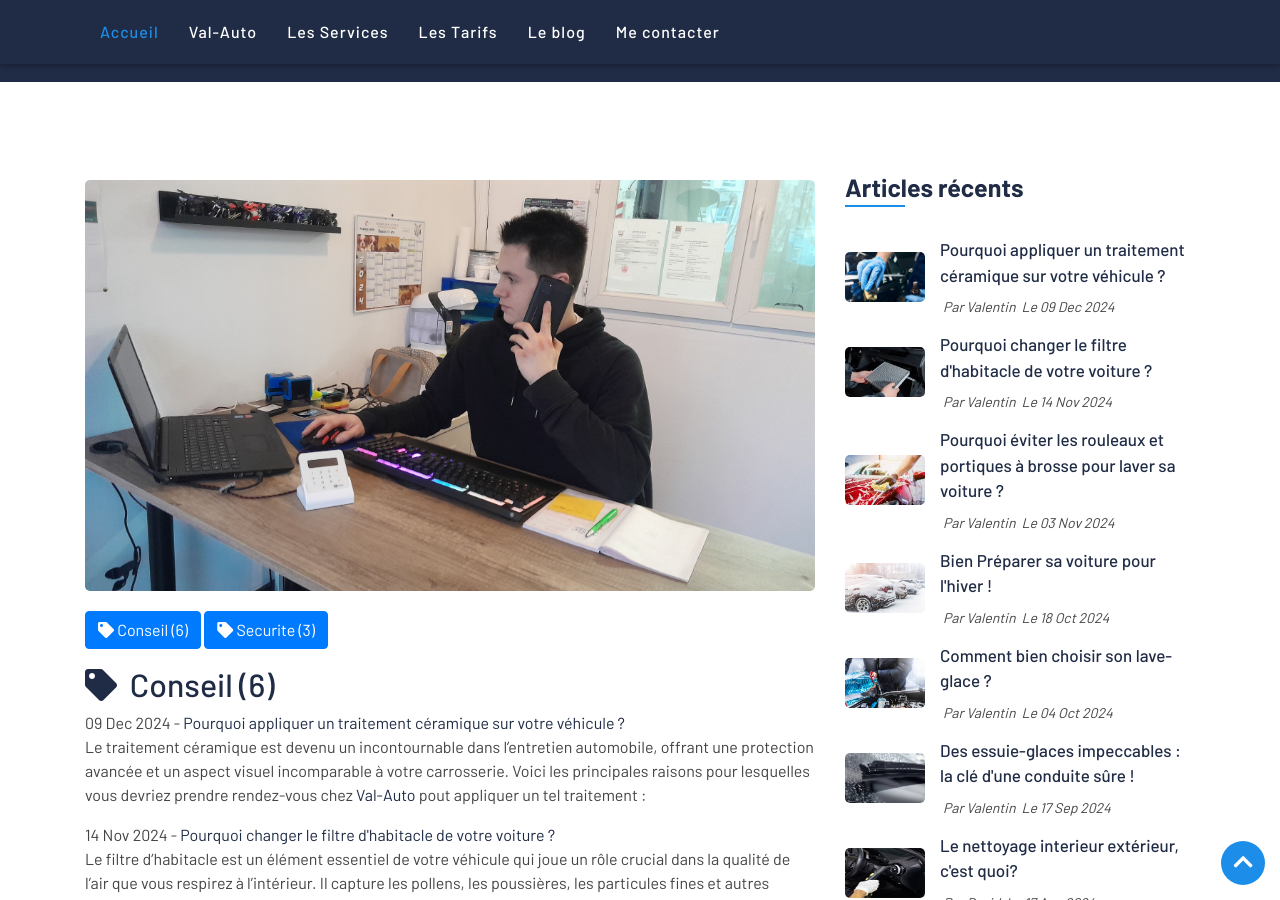
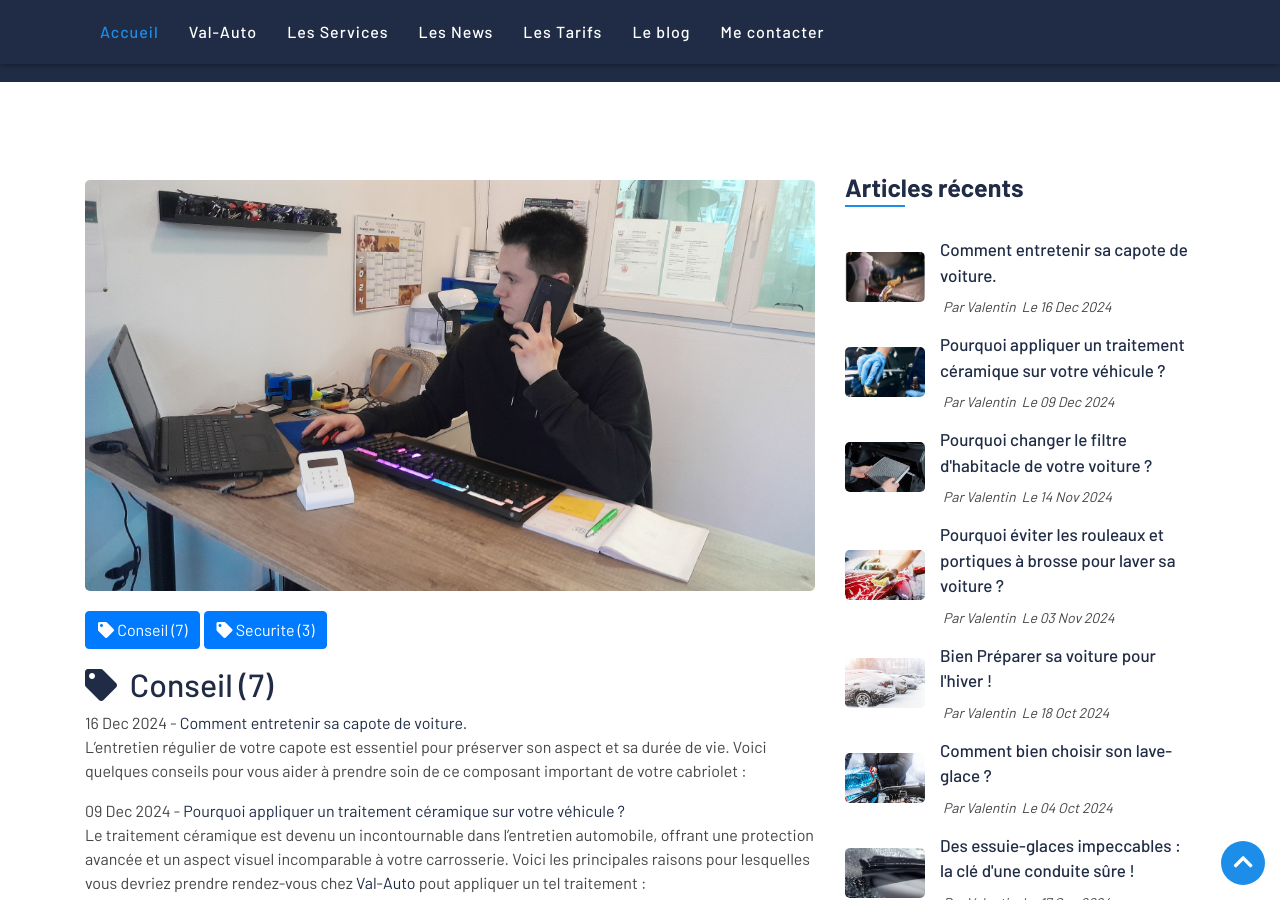
Before and after one commit to Bruvrydavid/valauto, a Jekyll site: the page built from tags.html, in a window 1280 px wide and 900 px high, scrolled down 377 px. Built offline with Jekyll 4.4.1, drawn with Linux system fonts in a browser that asks for light colours; nearby versions of some CDN libraries.

Commit message:
add post 16.12

```diff
--- a/_includes/footer.html
+++ b/_includes/footer.html
@@ -20,6 +20,7 @@
                     <a aria-label="Accueil" href="{{ site.url }}#home">Accueil</a>
                     <a aria-label="Val Auto" href="{{ site.url }}#about">{{ site.data.base.title}}</a>
                     <a aria-label="Les services" href="{{ site.url }}#service">Les services</a>
+                    <a aria-label="Les news" href="{{ site.url }}#new">Les news</a>
                     <a aria-label="Les tarifs" href="{{ site.url }}#price">Les tarifs</a>
                     <a aria-label="Le Blog" href="{{ site.url }}#blog">Le Blog</a>
                     <a aria-label="Me Contacter" href="{{ site.url }}#contact">Me contacter</a>
--- a/_includes/navbar.html
+++ b/_includes/navbar.html
@@ -13,6 +13,7 @@
                     <a href="{{ site.url}}/#home" class="nav-item nav-link active">Accueil</a>
                     <a href="{{ site.url}}/#about" class="nav-item nav-link">{{ site.data.base.title}}</a>
                     <a href="{{ site.url}}/#service" class="nav-item nav-link">Les Services</a>
+                    <a href="{{ site.url}}/#new" class="nav-item nav-link">Les News</a>
                     <a href="{{ site.url}}/#price" class="nav-item nav-link">Les Tarifs</a>
                     <a href="{{ site.url}}/#blog" class="nav-item nav-link">Le blog</a>
                     <a href="{{ site.url}}/#contact" class="nav-item nav-link">Me contacter</a>
--- a/_includes/new.html
+++ b/_includes/new.html
@@ -1,4 +1,4 @@
-<section id="New" class="team">
+<section id="new" class="team">
     <div class="container">
         <div class="section-header text-center">
             <p>Les nouveaux services</p>
@@ -8,7 +8,7 @@
             <div class="col-lg-4 col-md-6">
                 <div class="team-item">
                     <div class="team-img">
-                        <iframe src="https://www.facebook.com/plugins/post.php?href=https%3A%2F%2Fwww.facebook.com%2Fpermalink.php%3Fstory_fbid%3Dpfbid07ZJmvQShbyrYidH589hL6zkbFRZiU925bhCx6uBT6xEC9pah2dmNsvFByLtWDytDl%26id%3D100065232441879&show_text=true&width=500" width="500" height="698" style="border:none;overflow:hidden" scrolling="no" frameborder="0" allowfullscreen="true" allow="autoplay; clipboard-write; encrypted-media; picture-in-picture; web-share"></iframe>
+                        <iframe src="https://www.facebook.com/plugins/video.php?height=476&href=https%3A%2F%2Fwww.facebook.com%2F100065232441879%2Fvideos%2F1117850983403456%2F&show_text=false&width=214&t=0" width="214" height="476" style="border:none;overflow:hidden" scrolling="no" frameborder="0" allowfullscreen="true" allow="autoplay; clipboard-write; encrypted-media; picture-in-picture; web-share" allowFullScreen="true"></iframe>
                     </div>
                     <div class="team-text">
                         <h2>C'est Noël chez Valauto !!! </h2>
--- a/_posts/2024-12-09-Pourquoi appliquer un traitement ceramique.markdown
+++ b/_posts/2024-12-09-Pourquoi appliquer un traitement ceramique.markdown
@@ -34,5 +34,5 @@ Le traitement céramique est devenu un incontournable dans l'entretien automobil
 
 Le traitement céramique est un investissement judicieux pour tous les propriétaires de véhicules qui souhaitent protéger leur carrosserie, faciliter son entretien et améliorer son aspect esthétique.
 
-# Mots-clés:
+# Mots-clés
 céramique, brillance, protection, hydrophobe, voiture, carrosserie.
--- /dev/null
+++ b/_posts/2024-12-16-Comment entretenir sa capote de voiture.markdown
@@ -0,0 +1,54 @@
+---
+layout: singlepost
+title:  "Comment entretenir sa capote de voiture."
+urllargeimg: /assets/img/post-G.jpg
+urlsmallimg: /assets/img/blog-G.jpg
+author: Valentin
+date:   2024-12-16
+tags: Conseil
+---
+
+L'entretien régulier de votre capote est essentiel pour préserver son aspect et sa durée de vie. Voici quelques conseils pour vous aider à prendre soin de ce composant important de votre cabriolet :
+
+# Nettoyage régulier
+
+1. Fréquence: Nettoyez votre capote au moins deux fois par an, et plus souvent en cas d'exposition prolongée à la pollution ou aux intempéries.
+
+2. Produits adaptés: Utilisez des produits nettoyants spécifiques pour capotes de voiture. Évitez les produits agressifs qui pourraient endommager le matériau.
+
+# Méthode
+
+1. Préparation: Retirez les feuilles, les insectes et autres débris à l'aide d'une brosse douce.
+
+2. Lavage: Appliquez le nettoyant sur la capote humide, puis frottez délicatement à l'aide d'une éponge ou d'une brosse douce.
+
+3. Rinçage: Rincez abondamment à l'eau claire.
+
+4. Séchage: Séchez la capote avec une microfibre douce pour éviter les traces d'eau.
+
+# Protection
+
+1. Imperméabilisation: Appliquez un produit imperméabilisant spécifique pour capotes tous les 6 à 12 mois, selon les recommandations du fabricant. Cela permettra de repousser l'eau et les saletés.
+
+2. Protection solaire: Lorsque votre cabriolet n'est pas utilisé, protégez la capote du soleil en utilisant une housse de protection adaptée.
+
+# Précautions supplémentaires
+
+1. Hivernage: Si vous rangez votre cabriolet pendant l'hiver, nettoyez soigneusement la capote avant de la couvrir.
+Réparation: En cas de déchirure ou de coupure, faites réparer votre capote par un professionnel dès que possible.
+
+2. Inspection régulière: Vérifiez régulièrement l'état de votre capote, notamment au niveau des coutures et des fixations.
+
+# Matériaux et produits spécifiques
+Le type de nettoyage et de protection à adopter dépend du matériau de votre capote :
+
+1. Capote en toile: Plus délicate, elle nécessite des produits spécifiques et un nettoyage plus doux.
+
+2. Capote en vinyle: Plus résistante, elle peut être nettoyée avec des produits plus forts.
+
+# En résumé:
+
+Un entretien régulier et adapté permettra de prolonger la durée de vie de votre capote et de préserver l'esthétique de votre cabriolet. N'hésitez pas à consulter un professionnel pour tout doute ou pour une intervention plus complexe.
+
+# Mots-clés
+capote, entretien, protection, voiture, toile, vinyle.
```
Also changed, not shown: assets/img/blog-G.jpg (added), assets/img/post-G.jpg (added).
